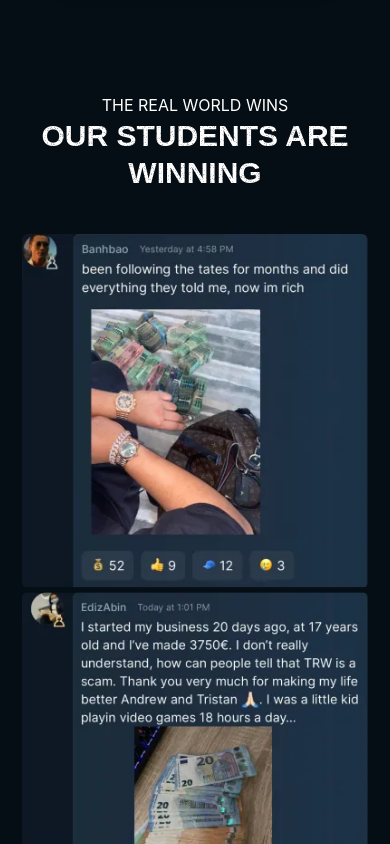
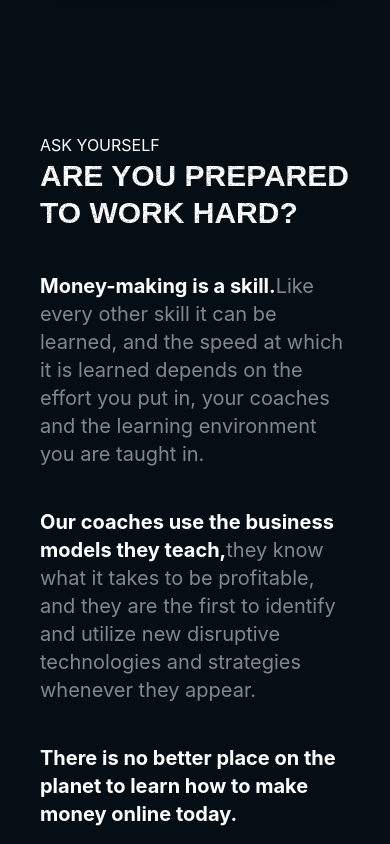
Before and after one commit to imran0dot/therealworld, a React (Vite) app: page / in a window 390 px wide. Shown: the part 9980-10824 px from the top of the page. Built offline with nearby package versions, Linux system fonts and the light colour scheme; a web font is replaced by a local one.

Commit message:
update little much

```diff
--- /dev/null
+++ b/src/components/base/AskYourself.tsx
@@ -0,0 +1,55 @@
+import React from 'react';
+import workImageBanner from '../../../src/assets/work-image_1work-image.webp'
+import MainTitle from '../shared/MainTitle';
+
+const AskYourself: React.FC = () => {
+    return (
+        <div
+            className='
+                flex
+                flex-col
+                lg:flex-row
+                gap-10
+                py-20
+            '
+        >
+            {/* 1st box  */}
+            <div className='flex flex-col items-end justify-center w-full'>
+                <div className='lg:w-8/12 mx-10 lg:mx-0 lg:pl-20 flex flex-col gap-10'>
+                    {/* title  */}
+                    <div>
+                        <MainTitle
+                            title='ARE YOU PREPARED TO WORK HARD?'
+                            fontSize='text-3xl md:text-[55px]'
+                            subTitle={<p className='text-secondary-dark'>ASK YOURSELF </p>}
+                        />
+                    </div>
+
+                    {/* content  */}
+                    <div className='flex flex-col gap-10 w-full'>
+                        <p className='text-secondary-white text-xl'>
+                            <strong className='text-white'>Money-making is a skill.</strong>
+                            Like every other skill it can be learned, and the speed at which it is learned depends on the effort you put in, your coaches and the learning environment you are taught in.
+                        </p>
+
+                        <p className='text-secondary-white text-xl'>
+                            <strong className='text-white'>Our coaches use the business models they teach,</strong>
+                            they know what it takes to be profitable, and they are the first to identify and utilize new disruptive technologies and strategies whenever they appear.
+                        </p>
+
+
+                        <strong className='text-white text-xl'>There is no better place on the planet to learn how to make money online today.</strong>
+                    </div>
+
+                </div>
+            </div>
+
+            {/* 2nd box  */}
+            <div className='flex justify-end lg:w-10/12'>
+                <img src={workImageBanner} alt='workImageBanner' className='w-full object-cover' />
+            </div>
+        </div>
+    );
+};
+
+export default AskYourself;
--- a/src/components/ui/HeroVideo.tsx
+++ b/src/components/ui/HeroVideo.tsx
@@ -84,7 +84,7 @@ const HeroVideo: React.FC = () => {
                 subTitle='Content creation'
                 left={'-left-28'}
                 bottom='bottom-20'
-                isGold />
+                 />
         </div>
     )
 }
--- a/src/pages/Home.tsx
+++ b/src/pages/Home.tsx
@@ -6,6 +6,7 @@ import Faq from '../components/base/Faq';
 import StudentReview from '../components/base/StudentReview';
 import CreationMethods from '../components/base/CreationMethods';
 import NewSkills from '../components/shared/NewSkills';
+import AskYourself from '../components/base/AskYourself';
 
 const Home: React.FC = () => {
     return (
@@ -15,6 +16,7 @@ const Home: React.FC = () => {
             <OneYear />
             <CreationMethods />
             <NewSkills />
+            <AskYourself />
             <StudentReview />
             <Faq />
         </div>
```
Also changed, not shown: src/assets/work-image_1work-image.webp (added).
